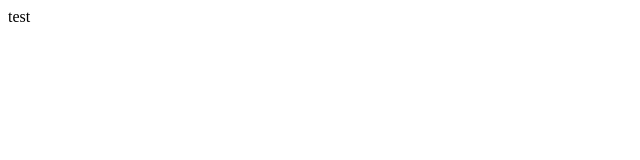
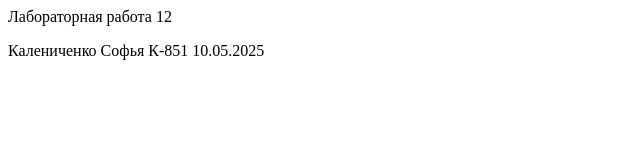
Before and after one commit to SofiyK/LR12_site, a plain HTML site: page index.html in a window 1280 px wide. Shown: the whole page, without its empty margins (0-640 px from the left). Drawn offline with Linux system fonts and the light colour scheme.

Commit message:
Update index.html

```diff
--- a/index.html
+++ b/index.html
@@ -6,6 +6,8 @@
     <title>LR12_Kalenichenko</title>
 </head>
 <body>
-    test
+    <h>Лабораторная работа 12</h>
+    <p>Калениченко Софья К-851
+    10.05.2025 </p>
 </body>
 </html>
```
